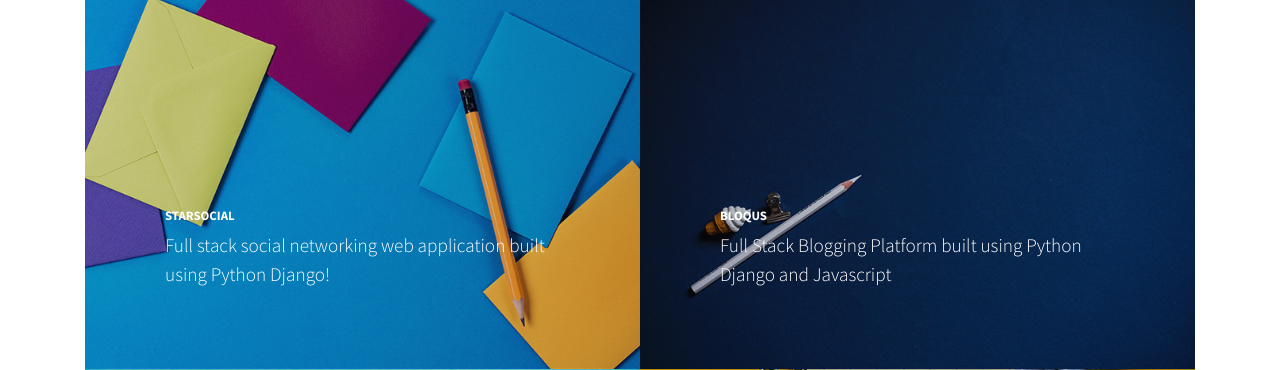
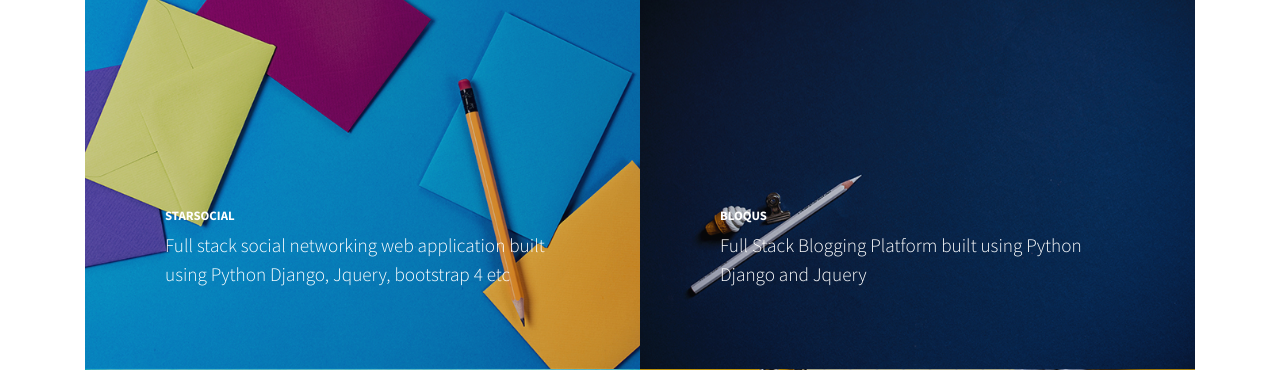
Before and after one commit to aditya2222/Django-Portfolio, a Django app: page / in a window 1280 px wide. Shown: the part 2749-3119 px from the top of the page. Run offline with Django 3.2, Linux system fonts and the light colour scheme; some libraries are stand-ins or nearby versions.

Commit message:
Content Changed

```diff
--- a/templates/index.html
+++ b/templates/index.html
@@ -147,7 +147,7 @@
               <span class="caption">
                 <span class="caption-content">
                   <h2>StarSocial</h2>
-                  <p class="mb-0">Full stack social networking web application built using Python Django!</p>
+                  <p class="mb-0">Full stack social networking web application built using Python Django, Jquery, bootstrap 4 etc</p>
                 </span>
               </span>
               <img class="img-fluid" src="{% static "img/portfolio-1.jpg" %}" alt="">
@@ -158,7 +158,7 @@
               <span class="caption">
                 <span class="caption-content">
                   <h2>Bloqus</h2>
-                  <p class="mb-0">Full Stack Blogging Platform built using Python Django and Javascript</p>
+                  <p class="mb-0">Full Stack Blogging Platform built using Python Django and Jquery</p>
                 </span>
               </span>
               <img class="img-fluid" src="{% static "img/portfolio-2.jpg" %}" alt="">
```
